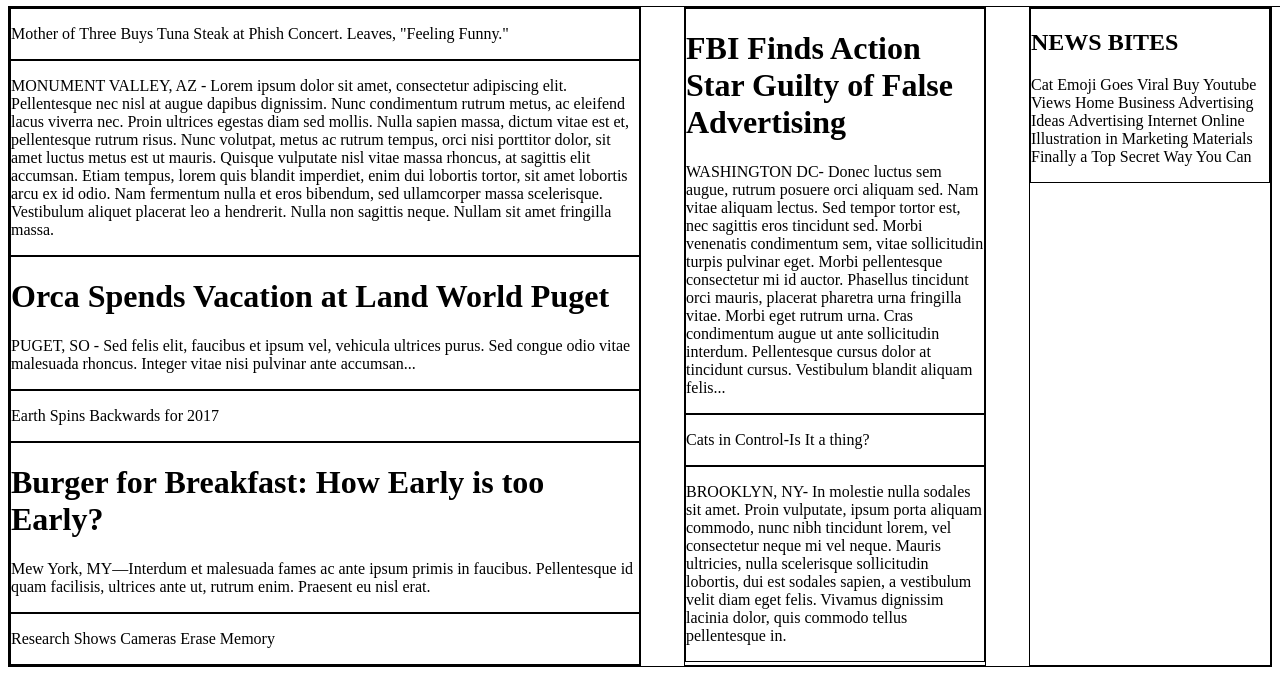
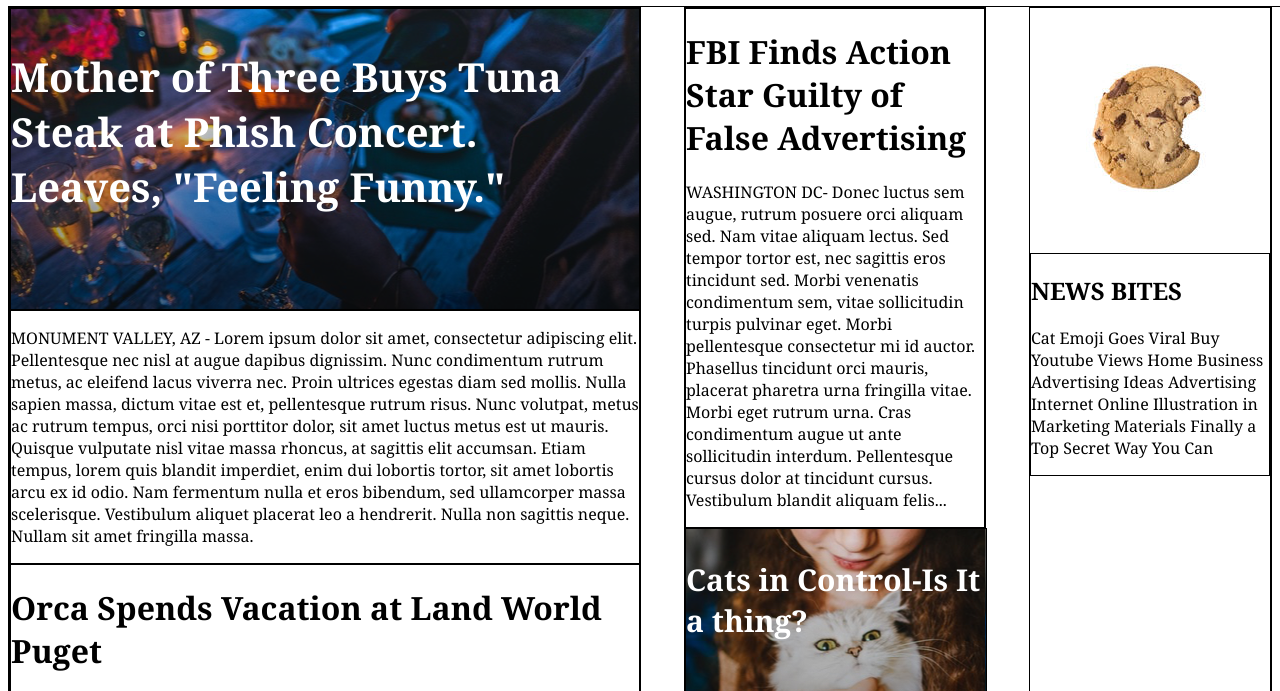
Before and after one commit to mattfine/my_times, a plain HTML site: page index.html in a window 1280 px wide. Shown: the part 82-773 px from the top of the page. Drawn offline with Linux system fonts and the light colour scheme.

Commit message:
Complete step 4 for website

```diff
--- a/index.html
+++ b/index.html
@@ -25,7 +25,7 @@
     <div class="main">
 
       <div class="large">
-        <div class="story">
+        <div class="story" id="main">
           <p>Mother of Three Buys Tuna Steak at Phish Concert. Leaves, "Feeling Funny."</p>
         </div>
         <div class="story">
@@ -35,14 +35,14 @@
           <h1>Orca Spends Vacation at Land World Puget</h1>
           <p>PUGET, SO - Sed felis elit, faucibus et ipsum vel, vehicula ultrices purus. Sed congue odio vitae malesuada rhoncus. Integer vitae nisi pulvinar ante accumsan...</p>
         </div>
-        <div class="story">
+        <div class="story" id="story2">
           <p>Earth Spins Backwards for 2017</p>
         </div>
         <div class="story">
           <h1>Burger for Breakfast: How Early is too Early?</h1>
           <p>Mew York, MY—Interdum et malesuada fames ac ante ipsum primis in faucibus. Pellentesque id quam facilisis, ultrices ante ut, rutrum enim. Praesent eu nisl erat.</p>
         </div>
-        <div class="story">
+        <div class="story" id="story3">
           <p>Research Shows Cameras Erase Memory</p>
         </div>
       </div>
@@ -52,7 +52,7 @@
           <h1>FBI Finds Action Star Guilty of False Advertising</h1>
           <p>WASHINGTON DC- Donec luctus sem augue, rutrum posuere orci aliquam sed. Nam vitae aliquam lectus. Sed tempor tortor est, nec sagittis eros tincidunt sed. Morbi venenatis condimentum sem, vitae sollicitudin turpis pulvinar eget. Morbi pellentesque consectetur mi id auctor. Phasellus tincidunt orci mauris, placerat pharetra urna fringilla vitae. Morbi eget rutrum urna. Cras condimentum augue ut ante sollicitudin interdum. Pellentesque cursus dolor at tincidunt cursus. Vestibulum blandit aliquam felis...</p>
         </div>
-        <div class="story">
+        <div class="story" id="story1">
           <p>Cats in Control-Is It a thing?</p>
         </div>
         <div class="story">
@@ -61,6 +61,7 @@
       </div>
 
       <div class="small">
+        <img src="./resources/images/news-bite.png" alt="Cookie with Bite">
         <div class="story">
           <h2>NEWS BITES</h2>
           <p>Cat Emoji Goes Viral Buy Youtube Views Home Business Advertising Ideas Advertising Internet Online Illustration in Marketing Materials Finally a Top Secret Way You Can</p>
--- a/resources/css/style.css
+++ b/resources/css/style.css
@@ -9,6 +9,8 @@ header {
   position: fixed;
   width: 100%;
   height: 80px;
+  z-index: 5;
+  background-color: white;
 }
 
 .logo {
@@ -43,6 +45,7 @@ div {
   top: 80px;
   display: flex;
   justify-content: space-between;
+  font-family: Georgia;
 }
 
 .large {
@@ -56,3 +59,38 @@ div {
 .small {
   width: 240px;
 }
+
+#main {
+  background-image: url(../images/story-main.png);
+  height: 300px;
+  color: white;
+  font-size: 40px;
+  font-weight: bold;
+}
+
+#story2 {
+  background-image: url(../images/story-2.png);
+  height: 300px;
+  width: 100%;
+  color: white;
+  font-size: 30px;
+  font-weight: bold;
+}
+
+#story3 {
+  background-image: url(../images/story-3.png);
+  height: 300px;
+  width: 100%;
+  color: white;
+  font-size: 30px;
+  font-weight: bold;
+}
+
+#story1 {
+  background-image: url(../images/story-1.png);
+  height: 300px;
+  width: 100%;
+  color: white;
+  font-size: 30px;
+  font-weight: bold;
+}
```
